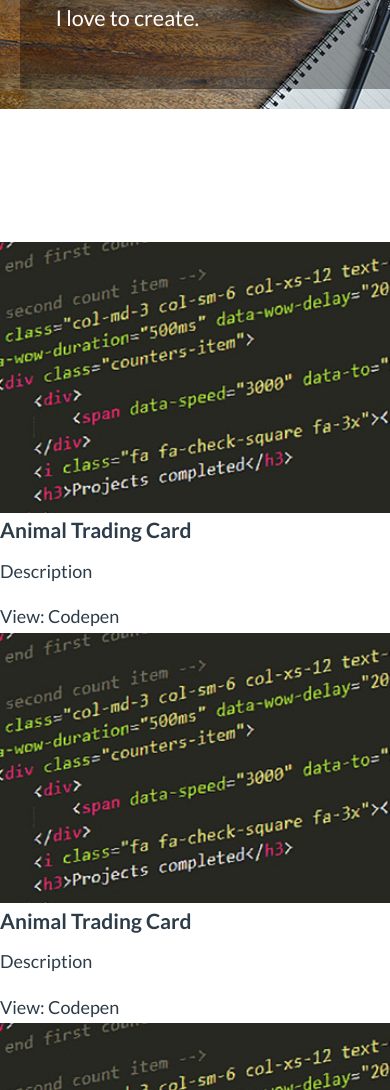
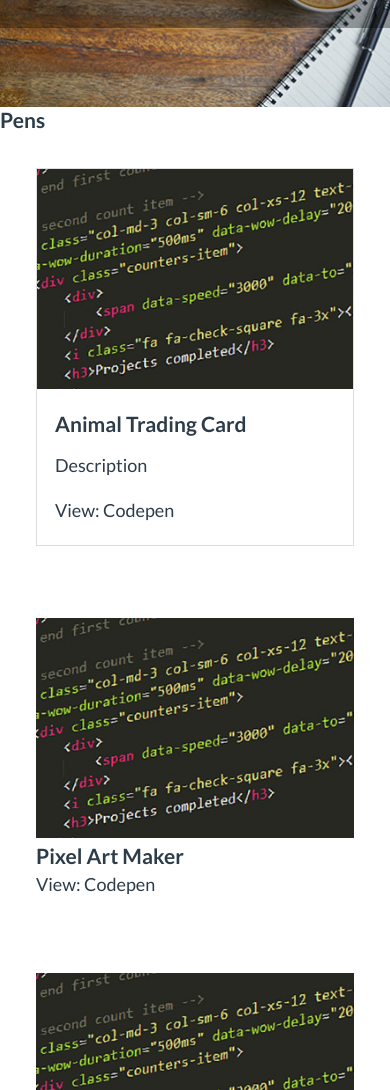
Before and after one commit to rleu82/Project-1-Portfolio, a plain HTML site: page experiment.html in a window 390 px wide. Shown: the part 291-1381 px from the top of the page. Drawn offline with Linux system fonts and the light colour scheme.

Commit message:
fix margins added classes

```diff
--- a/css/styles2.css
+++ b/css/styles2.css
@@ -12,6 +12,12 @@ body {
     color: #2d3c49;
 }
 
+header,
+main,
+footer {
+    width: 100%;
+}
+
 h1,
 h2,
 h3,
@@ -22,6 +28,15 @@ h5 {
 
 .fill {
     width: 100%;
+}
+
+header,
+nav,
+footer,
+section,
+article,
+div {
+    box-sizing: border-box;
 }
 
 a:link {
@@ -50,10 +65,10 @@ ul {
     margin: 0;
 }
 
+
 /* header */
 .header {
     padding: 0.5rem;
-    min-width: 360px;
 }
 
 .header-content {
@@ -84,21 +99,26 @@ ul {
     text-transform: uppercase;
 }
 
+.content {
+    width: 100%;
+}
+
 /* splash */
 .splash {
     width: 100%;
-    min-width: 360px;
-    min-height: 400px;
+    min-height: 265px;
     position: relative;
     background: url("../img/desk-(360)400x267.jpg") no-repeat;
+    background-size: cover;
 }
 
 .splash-content {
+    box-sizing: border-box;
     position: absolute;
     background-color: rgba(0, 0, 0, 0.349);
-    left: 5%;
-    top: 5%;
-    padding: 2em;
+    top: 20px;
+    width: 100%;
+    padding: 1.5em;
     color: #fff;
 }
 
@@ -109,3 +129,27 @@ ul {
 .intro-text {
     font-size: 1.2em;
 }
+
+
+/* portfolio */
+.portfolio-items {
+    width: 100%;
+}
+
+.p-item {
+    width: 100%;
+    padding: 2em;
+    height: 100%;
+}
+.card {
+    width: 100%;
+    border: 1px solid #dddddd;
+}
+
+.description {
+    padding: 1em;
+
+}
+.p-preview {
+    width: 100%;
+}
--- a/experiment.html
+++ b/experiment.html
@@ -16,7 +16,7 @@
             <div class="logo">
                 <img src="img/rdev-70px.svg" alt="logo">
             </div>
-            <div class="nav-container">
+            <div class="nav-container fill">
                 <nav class="nav">
                     <ul>
                         <li class="nav-points"><a href="#">Pens</a></li>
@@ -36,11 +36,12 @@
                     <p class="intro-text">I love to create.</p>
                 </article>
             </section>
-            <!-- Separate flex sections for codepen and projects for better content management -->
+            <!-- Separate flex sections for codepen and projects. Pens quick cards, portfolio descriptive cards -->
             <!-- code pen -->
-            <div class="portfolio-heading"></div>
+            <div class="portfolio-heading"><h3>Pens</h3></div>
             <section id="pens" class="portfolio-items">
                 <div class="p-item">
+                    <div class="card">
                         <img class="fill" src="img/mobile-splash-360px.jpg">
                         <article class="description">
                             <h3>Animal Trading Card</h3>
@@ -48,16 +49,19 @@
                             <span>View: </span><a href="https://codepen.io/Rleu/pen/GQjEVV">Codepen</a>
                         </article>
                     </div>
+                </div>
                 <div class="p-item">
-                    <img class="fill" src="img/mobile-splash-360px.jpg">
-                    <article class="description">
+                    <img class="p-preview" src="img/mobile-splash-360px.jpg">
+                    <h3>Pixel Art Maker</h3>
+                    <span>View: </span><a href="https://codepen.io/Rleu/pen/GQjEVV">Codepen</a>
+                </div>
+                <div class="p-item">
+                    <img class="p-preview" src="img/mobile-splash-360px.jpg">
                     <h3>Animal Trading Card</h3>
-                        <p>Description</p>
                     <span>View: </span><a href="https://codepen.io/Rleu/pen/GQjEVV">Codepen</a>
-                    </article>
                 </div>
             </section>
-            <!-- projects begin -->
+            <!-- projects -->
             <div class="portfolio-heading"></div>
             <section id="projects" class="portfolio-items">
                 <div class="p-item">
```
Also changed, not shown: index.html (+3 -1 lines). Lines whose indentation alone changed are shown as unchanged.
